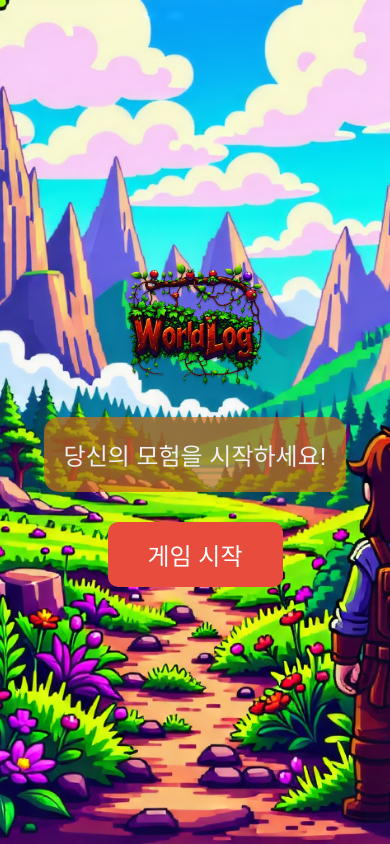
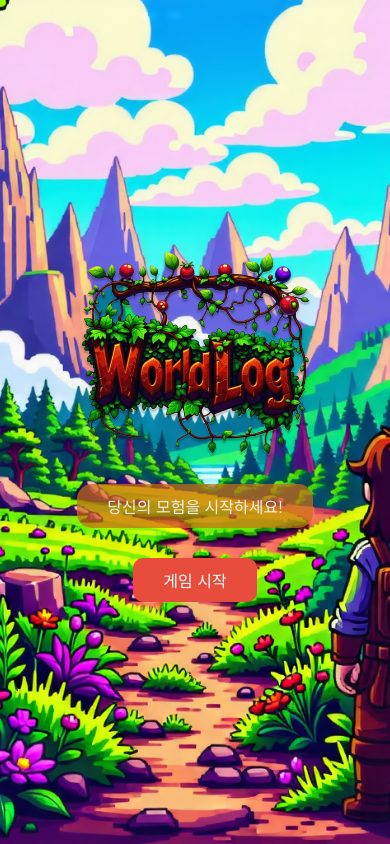
Before and after one commit to kim-yejunn/WorldLog, a Flask app: page / in a window 390 px wide. Run offline with Flask 3, Linux system fonts and the light colour scheme.

Commit message:
스타트화면 이미지크기조절, 애니메이션 추가
문제: 높이조절 할때는 조절 안됨

```diff
--- a/templates/start.html
+++ b/templates/start.html
@@ -28,6 +28,7 @@
     padding:20px;
     position: relative;
     z-index: 1;
+    transition: padding 0.5 ease;
 }
 
 .p::after {
@@ -51,11 +52,24 @@
             border: none;
             border-radius: 10px;
             cursor: pointer;
-            transition: background-color 0.3s ease;
+            transition: background-color 0.5s ease;
         }
 
         button:hover {
             background-color: #c0392b;
+        }
+/* 버튼, 텍스트 크기 반응형 추가*/
+        @media (max-width: 500px) {
+            button {
+                padding: 10px 30px;
+                font-size: 1rem;
+            }
+        }
+        @media (max-width: 500px) {
+            .p {
+                padding: 10px 30px;
+                font-size: 1rem;
+            }
         }
 
         .center-image {
@@ -68,6 +82,23 @@
         .center-image img {
             width: 60%;
             height: auto;
+            transition:0.4s ease
+        }
+
+        @media (max-width:300px)and(max-height:800px) {
+            .center-image img{
+                width: 80%;
+            }
+        }
+        @media (max-height:550px){
+            .center-image{
+                width: 40%;
+            }
+        }
+        @media (max-width:1200px) {
+            .center-image img{
+                width: 100%;
+            }
         }
     </style>
 </head>
```
Also changed, not shown: templates/main.html (+12 -0 lines).
